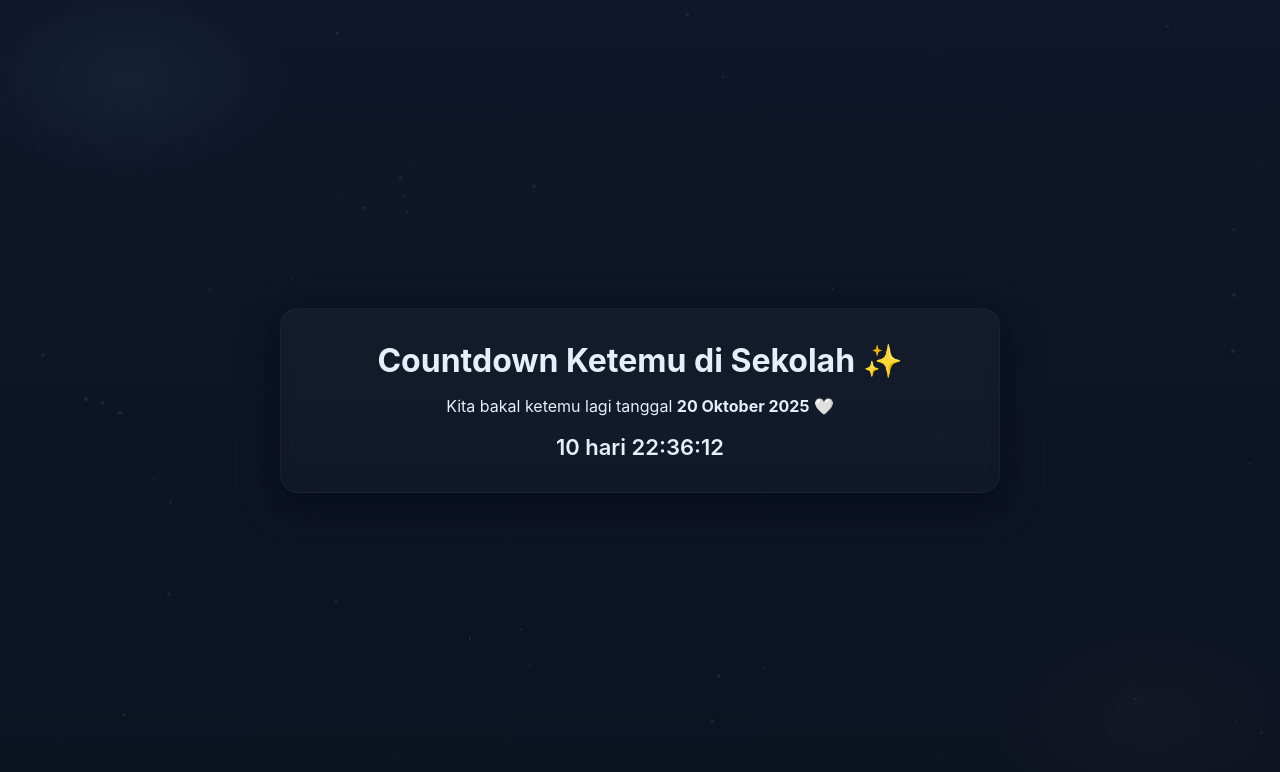
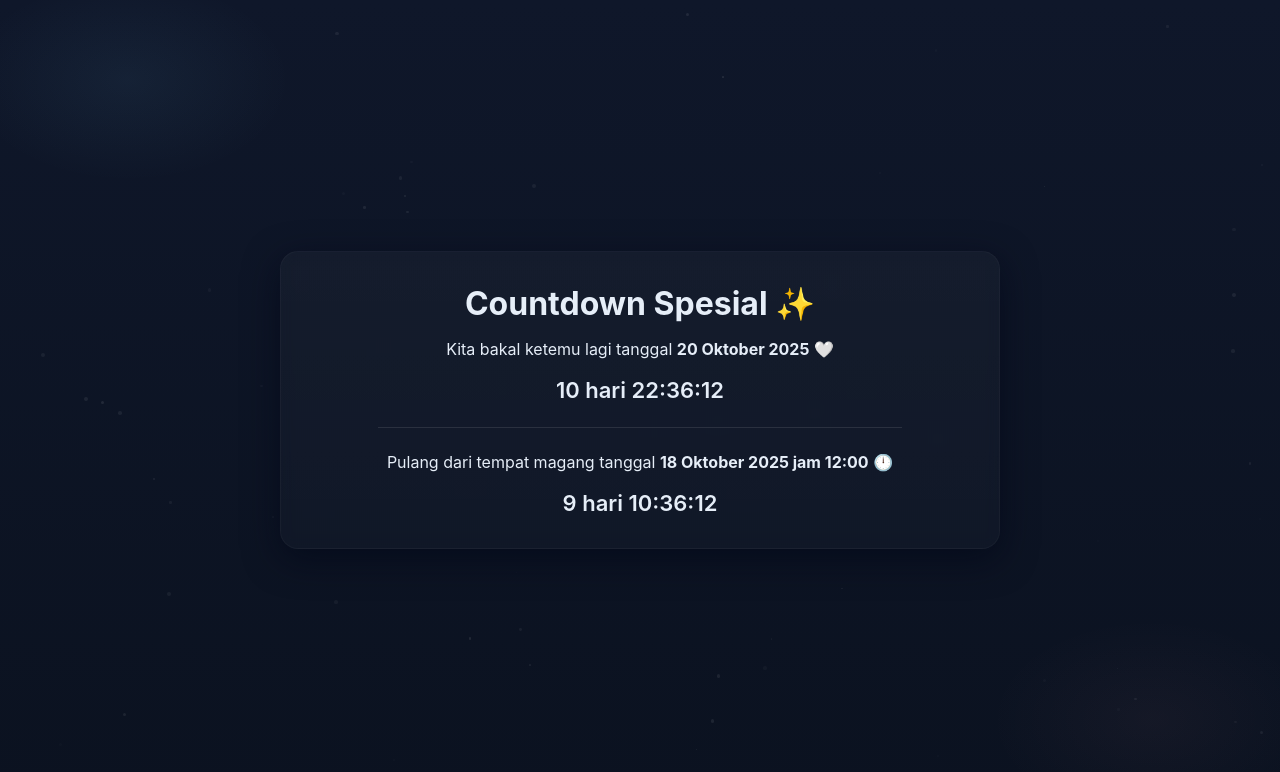
Before and after one commit to reevr4y/sabrina, a plain HTML site: page index.html in a window 1280 px wide. Drawn offline with Linux system fonts and the light colour scheme.

Commit message:
Update index.html

```diff
--- a/index.html
+++ b/index.html
@@ -3,7 +3,7 @@
 <head>
   <meta charset="utf-8" />
   <meta name="viewport" content="width=device-width, initial-scale=1" />
-  <title>Countdown Ketemu di Sekolah ✨</title>
+  <title>Countdown Ketemu & Pulang Magang ✨</title>
   <style>
     :root{
       --bg1:#0f172a;
@@ -33,20 +33,29 @@
     }
     .hero-title{font-size:32px;margin:0 0 12px 0}
     .countdown-box{margin-top:18px;font-size:22px;font-weight:600}
+    .divider{margin:24px auto;width:80%;height:1px;background:rgba(255,255,255,0.1)}
   </style>
 </head>
 <body>
   <div class="stars"></div>
   <div class="container">
     <div class="card">
-      <h1 class="hero-title">Countdown Ketemu di Sekolah ✨</h1>
+      <h1 class="hero-title">Countdown Spesial ✨</h1>
+
+      <!-- Countdown 1 -->
       <p>Kita bakal ketemu lagi tanggal <b>20 Oktober 2025</b> 🤍</p>
-      <div class="countdown-box" id="countdown">-- hari --:--:--</div>
+      <div class="countdown-box" id="countMeet">-- hari --:--:--</div>
+
+      <div class="divider"></div>
+
+      <!-- Countdown 2 -->
+      <p>Pulang dari tempat magang tanggal <b>18 Oktober 2025 jam 12:00</b> 🕛</p>
+      <div class="countdown-box" id="countIntern">-- hari --:--:--</div>
     </div>
   </div>
 
   <script>
-    // bikin background bintang
+    // background bintang
     function rand(min,max){return Math.random()*(max-min)+min}
     const stars = document.querySelector('.stars');
     for(let i=0;i<70;i++){
@@ -56,23 +65,31 @@
       stars.appendChild(s);
     }
 
-    // countdown
-    function updateCountdown(){
+    // fungsi countdown umum
+    function makeCountdown(targetDate, elementId, doneText){
+      function update(){
         const now = new Date();
-      const target = new Date('2025-10-20T00:00:00'); // <<< ubah ke 20 Okt 2025
-      const diff = target - now;
+        const diff = targetDate - now;
+        const el = document.getElementById(elementId);
         if(diff<=0){
-        document.getElementById('countdown').textContent='Hari ini kita ketemu di sekolah 🎉';
+          el.textContent = doneText;
           return;
         }
         const days = Math.floor(diff/86400000);
         const hrs = Math.floor(diff%86400000/3600000);
         const mins = Math.floor(diff%3600000/60000);
         const secs = Math.floor(diff%60000/1000);
-      document.getElementById('countdown').textContent =
-        `${days} hari ${String(hrs).padStart(2,'0')}:${String(mins).padStart(2,'0')}:${String(secs).padStart(2,'0')}`;
+        el.textContent = `${days} hari ${String(hrs).padStart(2,'0')}:${String(mins).padStart(2,'0')}:${String(secs).padStart(2,'0')}`;
       }
-    updateCountdown(); setInterval(updateCountdown,1000);
+      update();
+      setInterval(update,1000);
+    }
+
+    // Countdown 1: ketemu di sekolah
+    makeCountdown(new Date('2025-10-20T00:00:00'), 'countMeet', 'Hari ini kita ketemu di sekolah 🎉');
+
+    // Countdown 2: pulang dari magang
+    makeCountdown(new Date('2025-10-18T12:00:00'), 'countIntern', 'Waktunya pulang dari magang 🎉');
   </script>
 </body>
 </html>
```
Lines whose indentation alone changed are shown as unchanged.
